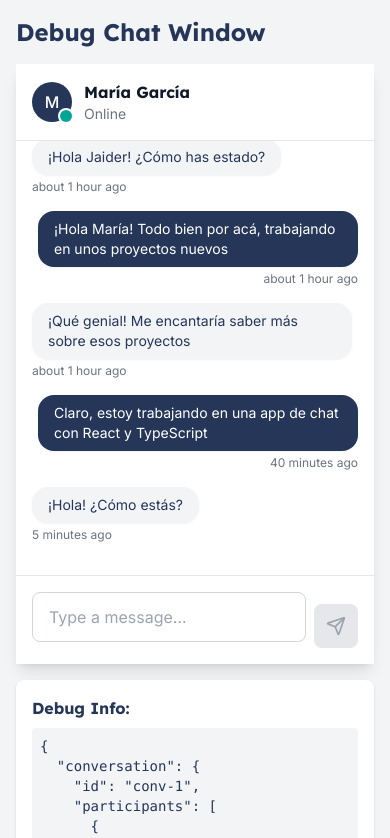
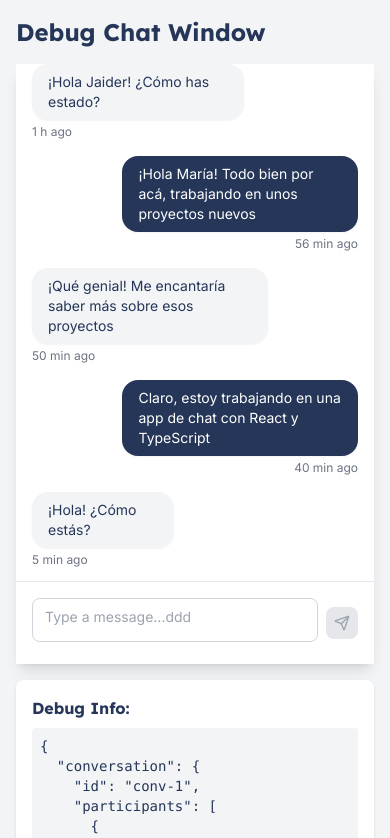
Before and after one commit to jaider012/chat-app-front, a React (Vite) app: page /debug-chat in a window 390 px wide. Shown: the top 838 px of the page. Built offline with nearby package versions, Linux system fonts and the light colour scheme.

Commit message:
feat: enhance chat and conversation components with mobile responsiveness and improved time formatting

```diff
--- a/src/components/ChatWindow.tsx
+++ b/src/components/ChatWindow.tsx
@@ -1,8 +1,7 @@
-import React, { useState, useRef, useEffect } from 'react';
-import { Send } from 'lucide-react';
-import type { ChatWindowProps } from '../types';
-import { formatDistanceToNow } from 'date-fns';
-import { getUserDisplayName } from '../utils/dataHelpers';
+import React, { useState, useRef, useEffect } from "react";
+import { Send } from "lucide-react";
+import type { ChatWindowProps } from "../types";
+import { getUserDisplayName, formatMessageTime } from "../utils/dataHelpers";
 
 const ChatWindow: React.FC<ChatWindowProps> = ({
   conversation,
@@ -13,13 +12,19 @@ const ChatWindow: React.FC<ChatWindowProps> = ({
   isTyping,
   currentUser,
 }) => {
-  console.log('ChatWindow rendered with:', { conversation, messages, currentUser });
-  const [messageInput, setMessageInput] = useState('');
+  console.log("ChatWindow rendered with:", {
+    conversation,
+    messages,
+    currentUser,
+  });
+  const [messageInput, setMessageInput] = useState("");
   const [, setIsInputFocused] = useState(false);
   const messagesEndRef = useRef<HTMLDivElement>(null);
   const typingTimeoutRef = useRef<ReturnType<typeof setTimeout> | null>(null);
 
-  const otherParticipant = conversation?.participants?.find(p => p.id !== currentUser?.id);
+  const otherParticipant = conversation?.participants?.find(
+    (p) => p.id !== currentUser?.id
+  );
 
   useEffect(() => {
     scrollToBottom();
@@ -32,7 +37,7 @@ const ChatWindow: React.FC<ChatWindowProps> = ({
   }, [isTyping]);
 
   const scrollToBottom = () => {
-    messagesEndRef.current?.scrollIntoView({ behavior: 'smooth' });
+    messagesEndRef.current?.scrollIntoView({ behavior: "smooth" });
   };
 
   const handleSendMessage = (e: React.FormEvent) => {
@@ -40,11 +45,11 @@ const ChatWindow: React.FC<ChatWindowProps> = ({
     try {
       if (messageInput.trim() && onSendMessage) {
         onSendMessage(messageInput.trim());
-        setMessageInput('');
+        setMessageInput("");
         handleStopTyping();
       }
     } catch (error) {
-      console.error('Error in handleSendMessage:', error);
+      console.error("Error in handleSendMessage:", error);
     }
   };
 
@@ -77,7 +82,7 @@ const ChatWindow: React.FC<ChatWindowProps> = ({
   };
 
   const handleKeyDown = (e: React.KeyboardEvent<HTMLTextAreaElement>) => {
-    if (e.key === 'Enter' && !e.shiftKey) {
+    if (e.key === "Enter" && !e.shiftKey) {
       e.preventDefault();
       handleSendMessage(e);
     }
@@ -85,7 +90,10 @@ const ChatWindow: React.FC<ChatWindowProps> = ({
 
   // Verify that we have the necessary data
   if (!conversation || !currentUser) {
-    console.error('ChatWindow: Missing required props', { conversation, currentUser });
+    console.error("ChatWindow: Missing required props", {
+      conversation,
+      currentUser,
+    });
     return (
       <div className="flex-1 flex items-center justify-center bg-white">
         <div className="text-center">
@@ -97,54 +105,66 @@ const ChatWindow: React.FC<ChatWindowProps> = ({
 
   return (
     <div className="flex flex-col h-full bg-white">
-      <div className="flex items-center justify-between p-4 border-b border-gray-200 bg-white">
+      <div className="hidden lg:flex items-center justify-between p-4 border-b border-gray-200 bg-white flex-shrink-0">
         <div className="flex items-center space-x-3">
           <div className="relative">
             <div className="w-10 h-10 rounded-full bg-primary text-white flex items-center justify-center font-medium">
-              {getUserDisplayName(otherParticipant)[0]?.toUpperCase() || 'U'}
+              {getUserDisplayName(otherParticipant)[0]?.toUpperCase() || "U"}
             </div>
             {otherParticipant?.isOnline && (
               <div className="absolute bottom-0 right-0 status-online ring-2 ring-white"></div>
             )}
           </div>
           <div>
-            <h2 className="font-medium text-gray-900">{getUserDisplayName(otherParticipant)}</h2>
+            <h2 className="font-medium text-gray-900">
+              {getUserDisplayName(otherParticipant)}
+            </h2>
             <p className="text-sm text-gray-500">
-              {otherParticipant?.isOnline ? 'Online' : 'Offline'}
+              {otherParticipant?.isOnline ? "Online" : "Offline"}
             </p>
           </div>
         </div>
       </div>
 
-      <div className="flex-1 overflow-y-auto p-4 space-y-4">
-        {messages && messages.length > 0 ? messages.map((message) => {
+      <div className="flex-1 overflow-y-auto p-4 space-y-4 min-h-0">
+        {messages && messages.length > 0 ? (
+          messages.map((message) => {
             if (!message || !message.id) return null;
 
-          const isOwnMessage = (message.senderId || message.sender?.id) === currentUser.id;
+            const isOwnMessage =
+              (message.senderId || message.sender?.id) === currentUser.id;
 
             return (
               <div
                 key={message.id}
-              className={`flex ${isOwnMessage ? 'justify-end' : 'justify-start'} animate-slide-up`}
+                className={`flex ${
+                  isOwnMessage ? "justify-end" : "justify-start"
+                } animate-slide-up`}
               >
-              <div className="max-w-xs lg:max-w-md">
+                <div className="max-w-[85%] sm:max-w-sm md:max-w-md lg:max-w-lg">
                   <div
                     className={`${
-                    isOwnMessage ? 'chat-bubble-sent' : 'chat-bubble-received'
+                      isOwnMessage ? "chat-bubble-sent" : "chat-bubble-received"
                     } rounded-2xl px-4 py-2 break-words`}
                   >
                     <p className="text-sm">{message.content}</p>
                   </div>
-                <div className={`text-xs text-gray-500 mt-1 ${isOwnMessage ? 'text-right' : 'text-left'}`}>
-                  {(message.timestamp || message.createdAt) ?
-                    formatDistanceToNow(new Date(message.timestamp || message.createdAt), { addSuffix: true }) :
-                    'Just now'
-                  }
+                  <div
+                    className={`text-xs text-gray-500 mt-1 ${
+                      isOwnMessage ? "text-right" : "text-left"
+                    }`}
+                  >
+                    {message.timestamp || message.createdAt
+                      ? formatMessageTime(
+                          message.timestamp || message.createdAt || ""
+                        )
+                      : "Just now"}
                   </div>
                 </div>
               </div>
             );
-        }) : (
+          })
+        ) : (
           <div className="flex items-center justify-center h-full">
             <p className="text-gray-500">No messages yet</p>
           </div>
@@ -152,7 +172,7 @@ const ChatWindow: React.FC<ChatWindowProps> = ({
 
         {isTyping && (
           <div className="flex justify-start animate-slide-up">
-            <div className="max-w-xs lg:max-w-md">
+            <div className="max-w-[85%] sm:max-w-sm md:max-w-md lg:max-w-lg">
               <div className="chat-bubble-received rounded-2xl px-4 py-2">
                 <div className="typing-indicator">
                   <div className="typing-dot"></div>
@@ -167,8 +187,11 @@ const ChatWindow: React.FC<ChatWindowProps> = ({
         <div ref={messagesEndRef} />
       </div>
 
-      <form onSubmit={handleSendMessage} className="p-4 border-t border-gray-200 bg-white">
-        <div className="flex items-end space-x-2">
+      <form
+        onSubmit={handleSendMessage}
+        className="p-4 border-t border-gray-200 bg-white flex-shrink-0"
+      >
+        <div className="flex items-center space-x-2 ">
           <div className="flex-1">
             <textarea
               value={messageInput}
@@ -179,23 +202,26 @@ const ChatWindow: React.FC<ChatWindowProps> = ({
                 setIsInputFocused(false);
                 handleStopTyping();
               }}
-              placeholder="Type a message..."
-              className="w-full resize-none rounded-lg border border-gray-300 px-4 py-3 focus:outline-none focus:ring-2 focus:ring-secondary focus:border-transparent max-h-32"
+              placeholder="Type a message...ddd"
+              className="w-full resize-none rounded-lg border border-gray-300 px-3 sm:px-4 py-2 sm:py-3 focus:outline-none focus:ring-2 focus:ring-secondary focus:border-transparent max-h-32 text-sm sm:text-base"
               rows={1}
-              style={{ minHeight: '44px' }}
+              style={{ minHeight: "44px" }}
             />
           </div>
+          <div className="flex justify-center h-full">
+            {" "}
             <button
               type="submit"
               disabled={!messageInput.trim()}
-            className={`p-3 rounded-lg transition-colors ${
+              className={`p-2 sm:p-3 rounded-lg transition-colors ${
                 messageInput.trim()
-                ? 'bg-secondary text-white hover:bg-secondary/90'
-                : 'bg-gray-200 text-gray-400 cursor-not-allowed'
+                  ? "bg-secondary text-white hover:bg-secondary/90"
+                  : "bg-gray-200 text-gray-400 cursor-not-allowed"
               }`}
             >
-            <Send className="w-5 h-5" />
+              <Send className="w-4 h-4 sm:w-5 sm:h-5" />
             </button>
+          </div>
         </div>
       </form>
     </div>
--- a/src/components/ProfileModal.tsx
+++ b/src/components/ProfileModal.tsx
@@ -24,7 +24,7 @@ const ProfileModal: React.FC<ProfileModalProps> = ({
   return (
     <div className="modal-overlay" onClick={onClose}>
       <div
-        className="modal-content animate-scale-up"
+        className="w-full h-full sm:w-auto sm:h-auto sm:max-w-md sm:mx-4 bg-white sm:rounded-lg p-6 shadow-xl animate-scale-up overflow-y-auto"
         onClick={(e) => e.stopPropagation()}
         onKeyDown={handleKeyDown}
       >
@@ -32,9 +32,9 @@ const ProfileModal: React.FC<ProfileModalProps> = ({
           <h2 className="text-xl font-header text-primary">Profile</h2>
           <button
             onClick={onClose}
-            className="p-2 hover:bg-gray-100 rounded-full transition-colors"
+            className="p-2 hover:bg-gray-100 rounded-full transition-colors touch-manipulation"
           >
-            <X className="w-5 h-5 text-gray-500" />
+            <X className="w-6 h-6 sm:w-5 sm:h-5 text-gray-500" />
           </button>
         </div>
 
@@ -69,7 +69,7 @@ const ProfileModal: React.FC<ProfileModalProps> = ({
         <div className="mt-6 pt-6 border-t border-gray-200">
           <button
             onClick={handleLogout}
-            className="w-full flex items-center justify-center space-x-2 px-4 py-2 bg-error text-white rounded-lg hover:bg-error/90 transition-colors"
+            className="w-full flex items-center justify-center space-x-2 px-4 py-3 bg-error text-white rounded-lg hover:bg-error/90 transition-colors touch-manipulation text-base font-medium"
           >
             <LogOut className="w-4 h-4" />
             <span>Sign Out</span>
--- a/src/index.css
+++ b/src/index.css
@@ -87,4 +87,39 @@
   .typing-dot:nth-child(3) {
     animation-delay: 0.4s;
   }
+
+  /* Mobile responsive utilities */
+  .touch-target {
+    @apply min-w-[44px] min-h-[44px];
+  }
+
+  .mobile-full-screen {
+    @apply fixed inset-0 bg-white z-50 overflow-y-auto;
+  }
+
+  .mobile-safe-area {
+    @apply pb-safe-bottom;
+  }
+
+  /* Enhanced button sizes for mobile */
+  @media (max-width: 639px) {
+    .btn-primary, .btn-secondary, .btn-accent {
+      @apply py-3 px-6 text-base;
+    }
+  }
+
+  /* Improved touch targets for mobile */
+  .chat-bubble-sent, .chat-bubble-received {
+    @apply max-w-[85%] sm:max-w-xs md:max-w-md lg:max-w-lg;
+  }
+
+  /* Mobile conversation item styling */
+  .conversation-item {
+    @apply p-4 hover:bg-gray-50 cursor-pointer transition-colors border-b border-gray-100 touch-manipulation;
+  }
+
+  /* Mobile modal overlay improvements */
+  .modal-overlay {
+    @apply fixed inset-0 bg-black bg-opacity-50 flex items-center justify-center z-50 p-0 sm:p-4;
+  }
 }
--- a/src/utils/dataHelpers.ts
+++ b/src/utils/dataHelpers.ts
@@ -52,3 +52,28 @@ export const getUserDisplayName = (user: User | undefined): string => {
 export const getUserAvatar = (user: User): string | undefined => {
   return user.avatar || user.profilePicture;
 };
+
+export const formatMessageTime = (timestamp: string): string => {
+  const date = new Date(timestamp);
+  const now = new Date();
+
+  // Convert to local timezone
+  const localDate = new Date(date.getTime() + date.getTimezoneOffset() * 60000);
+
+  const diffInMinutes = Math.floor((now.getTime() - localDate.getTime()) / (1000 * 60));
+
+  if (diffInMinutes < 1) return 'Now';
+  if (diffInMinutes < 60) return `${diffInMinutes} min ago`;
+
+  const diffInHours = Math.floor(diffInMinutes / 60);
+  if (diffInHours < 24) return `${diffInHours} h ago`;
+
+  const diffInDays = Math.floor(diffInHours / 24);
+  if (diffInDays < 7) return `${diffInDays} d ago`;
+
+  return localDate.toLocaleDateString('en-US', {
+    day: '2-digit',
+    month: '2-digit',
+    year: 'numeric'
+  });
+};
```
Also changed, not shown: src/components/ConversationList.tsx (+10 -11 lines), src/components/UserSearchModal.tsx (+7 -7 lines), src/pages/DashboardPage.tsx (+108 -11 lines). Lines whose indentation alone changed are shown as unchanged.
